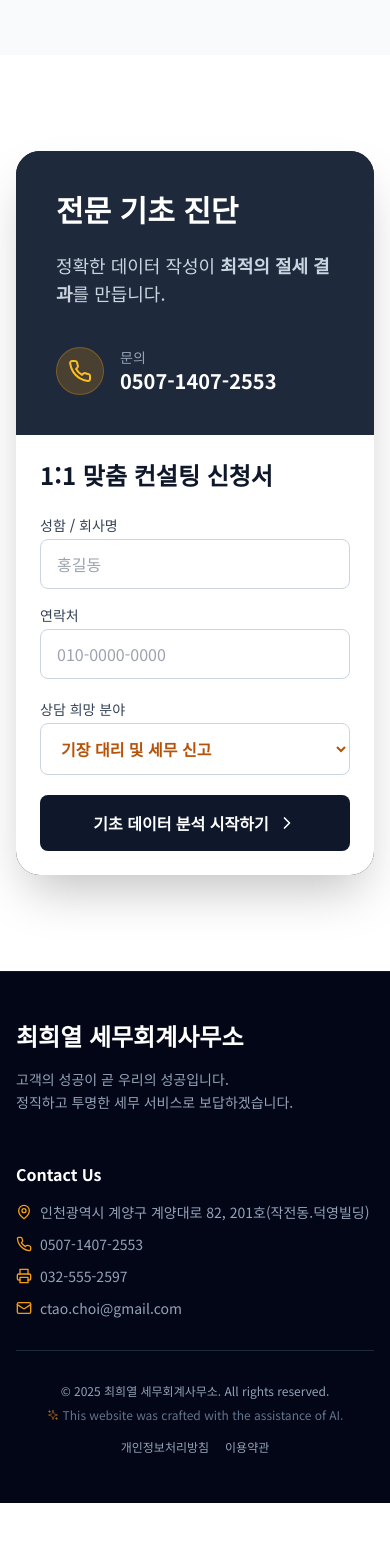
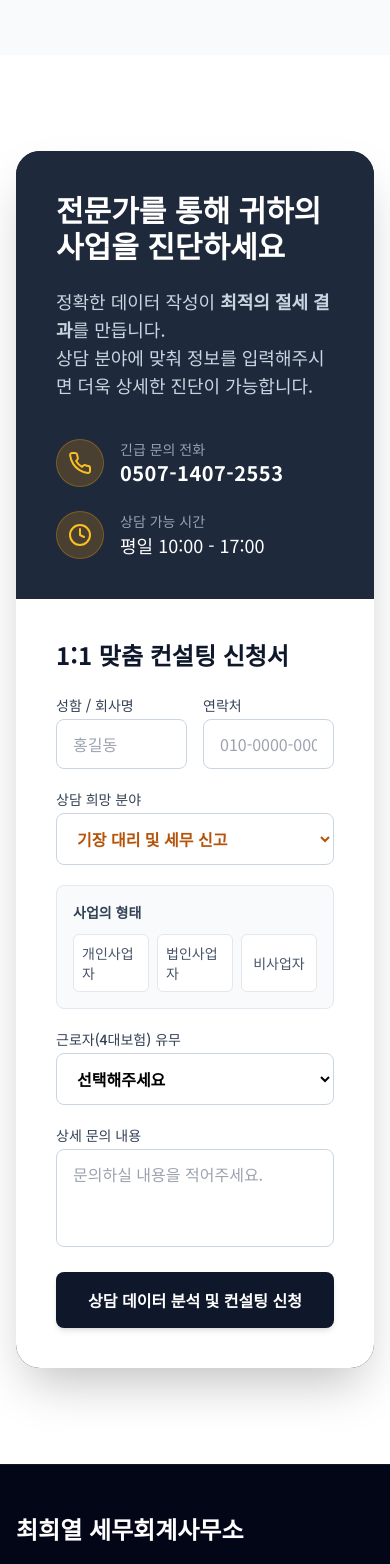
Before and after one commit to choiheeyeol/my-hompage, a React (Vite) app: page / in a window 390 px wide. Shown: the part 5719-7283 px from the top of the page. Before the commit the page ends 7222 px from the top, so only its background shows below. Built offline with nearby package versions, Linux system fonts and the light colour scheme.

Commit message:
final update

```diff
--- a/src/components/ContactCTA.tsx
+++ b/src/components/ContactCTA.tsx
@@ -1,4 +1,4 @@
-import React, { useState, useEffect } from 'react';
+import React, { useState } from 'react';
 import { Send, Phone, Clock, ChevronRight, RotateCcw } from 'lucide-react';
 
 const ContactCTA: React.FC = () => {
@@ -7,6 +7,13 @@ const ContactCTA: React.FC = () => {
     name: '',
     phone: '',
     category: '기장 대리 및 세무 신고',
+    businessType: '',
+    taxType: '',
+    hasEmployee: '',
+    propertyAction: '',
+    lifecycleStage: '',
+    crisisType: '',
+    message: ''
   });
 
   // 구글 설문지 설정
@@ -17,7 +24,15 @@ const ContactCTA: React.FC = () => {
     category: "entry.1404194098"
   };
 
-  // 연락처 자동 하이픈 기능
+  const serviceOptions = [
+    "기장 대리 및 세무 신고",
+    "세무 조정 및 기업 재무 진단",
+    "재산세제 (양도·상속·증여)",
+    "사업 생애주기 및 위기 관리 컨설팅",
+    "기타 문의",
+  ];
+
+  // [추가] 연락처 자동 하이픈 기능
   const formatPhoneNumber = (value: string) => {
     const number = value.replace(/[^\d]/g, '');
     if (number.length < 4) return number;
@@ -26,23 +41,24 @@ const ContactCTA: React.FC = () => {
     return `${number.slice(0, 3)}-${number.slice(3, 7)}-${number.slice(7, 11)}`;
   };
 
-  const handleChange = (e: React.ChangeEvent<HTMLInputElement | HTMLSelectElement>) => {
-    const { id, value } = e.target;
-    if (id === 'phone') {
+  const handleChange = (e: React.ChangeEvent<HTMLInputElement | HTMLSelectElement | HTMLTextAreaElement>) => {
+    const { id, value, name } = e.target;
+    const fieldId = id || name;
+
+    if (fieldId === 'phone') {
       setFormData(prev => ({ ...prev, phone: formatPhoneNumber(value) }));
     } else {
-      setFormData(prev => ({ ...prev, [id]: value }));
+      setFormData(prev => ({ ...prev, [fieldId]: value }));
     }
   };
 
   const handleSubmit = (e: React.FormEvent) => {
     e.preventDefault();
-    setIsSubmitted(true);
+    setIsSubmitted(true); // 버튼 클릭 시 설문지 iframe 노출
   };
 
-  // 홈페이지 메인으로 돌아가는 함수
   const handleGoHome = () => {
-    window.location.href = "/";
+    window.location.href = "/"; // 메인으로 이동
   };
 
   const getPrefilledUrl = () => {
@@ -50,7 +66,75 @@ const ContactCTA: React.FC = () => {
     params.append(ENTRY_IDS.name, formData.name);
     params.append(ENTRY_IDS.phone, formData.phone);
     params.append(ENTRY_IDS.category, formData.category);
+    // 상세 메시지도 설문에 넣고 싶다면 구글 설문의 '문의내용' entry ID를 찾아 추가 가능합니다.
     return `${GOOGLE_FORM_BASE_URL}&${params.toString()}`;
+  };
+
+  const renderDynamicFields = () => {
+    // ... (기존 동적 필드 렌더링 로직 그대로 유지)
+    if (formData.category === "사업 생애주기 및 위기 관리 컨설팅") {
+      return (
+        <div className="space-y-5 animate-in fade-in slide-in-from-top-2 duration-500">
+          <div className="p-4 bg-slate-50 rounded-lg border border-slate-200">
+            <label className="block text-sm font-bold text-slate-700 mb-3">현재 사업 단계</label>
+            <div className="space-y-2">
+              {['창업 준비 단계', '사업 운영 중 (구조 전환 고려)', '폐업 또는 사업 정리 예정'].map(stage => (
+                <label key={stage} className={`flex items-center p-3 border rounded-md cursor-pointer text-sm transition-all ${formData.lifecycleStage === stage ? 'bg-amber-500 border-amber-500 text-white' : 'bg-white text-slate-600 hover:border-amber-300'}`}>
+                  <input type="radio" name="lifecycleStage" value={stage} onChange={handleChange} className="hidden" />
+                  <ChevronRight size={16} className="mr-2" /> {stage}
+                </label>
+              ))}
+            </div>
+          </div>
+          {/* 생략된 조건부 렌더링 코드들도 기존과 동일하게 유지됨 */}
+        </div>
+      );
+    }
+    // ... (기존 기장/재산세제 관련 렌더링 코드 유지)
+    if (formData.category === "기장 대리 및 세무 신고" || formData.category === "세무 조정 및 기업 재무 진단") {
+      return (
+        <div className="space-y-5 animate-in fade-in slide-in-from-top-2 duration-500">
+          <div className="p-4 bg-slate-50 rounded-lg border border-slate-200">
+            <label className="block text-sm font-bold text-slate-700 mb-3">사업의 형태</label>
+            <div className="grid grid-cols-3 gap-2">
+              {['개인사업자', '법인사업자', '비사업자'].map(type => (
+                <label key={type} className={`flex items-center justify-center p-2 border rounded-md cursor-pointer text-sm transition-all ${formData.businessType === type ? 'bg-amber-500 border-amber-500 text-white' : 'bg-white text-slate-600 hover:border-amber-300'}`}>
+                  <input type="radio" name="businessType" value={type} onChange={handleChange} className="hidden" />
+                  {type}
+                </label>
+              ))}
+            </div>
+          </div>
+          <div>
+            <label className="block text-sm font-medium text-slate-700 mb-1">근로자(4대보험) 유무</label>
+            <select id="hasEmployee" value={formData.hasEmployee} onChange={handleChange} className="w-full px-4 py-3 rounded-lg border border-slate-300 outline-none focus:ring-2 focus:ring-amber-500 bg-white font-bold">
+              <option value="">선택해주세요</option>
+              <option value="있음">근로자 있음 (4대보험 가입)</option>
+              <option value="없음">근로자 없음 (대표자 1인)</option>
+            </select>
+          </div>
+        </div>
+      );
+    }
+
+    if (formData.category === "재산세제 (양도·상속·증여)") {
+      return (
+        <div className="space-y-5 animate-in fade-in slide-in-from-top-2 duration-500">
+          <div className="p-4 bg-slate-50 rounded-lg border border-slate-200">
+            <label className="block text-sm font-bold text-slate-700 mb-3">진행 상황 (선택)</label>
+            <div className="space-y-2">
+              {['계약/사망 전 (사전 절세 플랜)', '계약 완료 / 등기 이전 전', '등기 완료 / 신고 대행'].map(status => (
+                <label key={status} className={`flex items-center p-3 border rounded-md cursor-pointer text-sm transition-all ${formData.propertyAction === status ? 'bg-amber-500 border-amber-500 text-white' : 'bg-white text-slate-600 hover:border-amber-300'}`}>
+                  <input type="radio" name="propertyAction" value={status} onChange={handleChange} className="hidden" />
+                  <ChevronRight size={16} className="mr-2" /> {status}
+                </label>
+              ))}
+            </div>
+          </div>
+        </div>
+      );
+    }
+    return null;
   };
 
   return (
@@ -59,20 +143,27 @@ const ContactCTA: React.FC = () => {
         <div className="bg-slate-900 rounded-3xl overflow-hidden shadow-2xl flex flex-col lg:flex-row">
 
           {/* [디자인 유지] 왼쪽 안내 영역 */}
-          <div className="lg:w-1/3 p-10 md:p-14 flex flex-col justify-center bg-slate-800 text-white relative">
+          <div className="lg:w-1/2 p-10 md:p-14 flex flex-col justify-center bg-slate-800 text-white relative overflow-hidden">
+            <div className="absolute inset-0 opacity-10" style={{ backgroundImage: 'radial-gradient(circle at 2px 2px, rgba(255,255,255,0.15) 1px, transparent 0)', backgroundSize: '24px 24px' }}></div>
             <div className="relative z-10">
-              <h2 className="text-3xl font-bold mb-6">전문 기초 진단</h2>
+              <h2 className="text-3xl font-bold mb-6">전문가를 통해 귀하의 사업을 진단하세요</h2>
               <p className="text-slate-300 mb-10 text-lg">
-                정확한 데이터 작성이 <strong>최적의 절세 결과</strong>를 만듭니다.
+                정확한 데이터 작성이 <strong>최적의 절세 결과</strong>를 만듭니다.<br/>
+                상담 분야에 맞춰 정보를 입력해주시면 더욱 상세한 진단이 가능합니다.
               </p>
               <div className="space-y-6">
                 <div className="flex items-center space-x-4">
-                  <div className="w-12 h-12 bg-amber-500/20 rounded-full flex items-center justify-center text-amber-400 border border-amber-500/30">
-                    <Phone className="w-6 h-6" />
+                  <div className="w-12 h-12 bg-amber-500/20 rounded-full flex items-center justify-center text-amber-400 border border-amber-500/30"><Phone className="w-6 h-6" /></div>
+                  <div>
+                    <p className="text-sm text-slate-400">긴급 문의 전화</p>
+                    <p className="text-xl font-bold tracking-wide">0507-1407-2553</p>
                   </div>
+                </div>
+                <div className="flex items-center space-x-4">
+                  <div className="w-12 h-12 bg-amber-500/20 rounded-full flex items-center justify-center text-amber-400 border border-amber-500/30"><Clock className="w-6 h-6" /></div>
                   <div>
-                    <p className="text-sm text-slate-400">문의</p>
-                    <p className="text-xl font-bold">0507-1407-2553</p>
+                    <p className="text-sm text-slate-400">상담 가능 시간</p>
+                    <p className="text-lg">평일 10:00 - 17:00</p>
                   </div>
                 </div>
               </div>
@@ -80,11 +171,11 @@ const ContactCTA: React.FC = () => {
           </div>
 
           {/* [디자인 유지] 오른쪽 영역 */}
-          <div className="lg:w-2/3 p-6 md:p-10 bg-white">
+          <div className="lg:w-1/2 p-10 md:p-14 bg-white overflow-y-auto max-h-[800px]">
             {!isSubmitted ? (
               <form onSubmit={handleSubmit} className="space-y-5">
                 <h3 className="text-2xl font-bold text-slate-900 mb-6">1:1 맞춤 컨설팅 신청서</h3>
-                <div className="grid grid-cols-1 md:grid-cols-2 gap-4">
+                <div className="grid grid-cols-2 gap-4">
                   <div>
                     <label className="block text-sm font-medium text-slate-700 mb-1">성함 / 회사명</label>
                     <input type="text" id="name" required value={formData.name} onChange={handleChange} className="w-full px-4 py-3 rounded-lg border border-slate-300 focus:ring-2 focus:ring-amber-500 outline-none" placeholder="홍길동" />
@@ -94,29 +185,30 @@ const ContactCTA: React.FC = () => {
                     <input type="tel" id="phone" required value={formData.phone} onChange={handleChange} className="w-full px-4 py-3 rounded-lg border border-slate-300 focus:ring-2 focus:ring-amber-500 outline-none" placeholder="010-0000-0000" />
                   </div>
                 </div>
+
                 <div>
                   <label className="block text-sm font-medium text-slate-700 mb-1">상담 희망 분야</label>
                   <select id="category" value={formData.category} onChange={handleChange} className="w-full px-4 py-3 rounded-lg border border-slate-300 focus:ring-2 focus:ring-amber-500 outline-none bg-white font-bold text-amber-700">
-                    <option value="기장 대리 및 세무 신고">기장 대리 및 세무 신고</option>
-                    <option value="세무 조정 및 기업 재무 진단">세무 조정 및 기업 재무 진단</option>
-                    <option value="재산세제 (양도·상속·증여)">재산세제 (양도·상속·증여)</option>
-                    <option value="사업 생애주기 및 위기 관리 컨설팅">사업 생애주기 및 위기 관리 컨설팅</option>
-                    <option value="기타 문의">기타 문의</option>
+                    {serviceOptions.map(option => <option key={option} value={option}>{option}</option>)}
                   </select>
                 </div>
-                <button type="submit" className="w-full bg-slate-900 hover:bg-slate-800 text-white font-bold py-4 rounded-lg transition-all flex items-center justify-center space-x-2">
-                  <span>기초 데이터 분석 시작하기</span>
-                  <ChevronRight size={20} />
+
+                {renderDynamicFields()}
+
+                <div>
+                  <label className="block text-sm font-medium text-slate-700 mb-1">상세 문의 내용</label>
+                  <textarea id="message" name="message" rows={3} value={formData.message} onChange={handleChange} className="w-full px-4 py-3 rounded-lg border border-slate-300 focus:ring-2 focus:ring-amber-500 outline-none resize-none" placeholder="문의하실 내용을 적어주세요."></textarea>
+                </div>
+
+                <button type="submit" className="w-full bg-slate-900 hover:bg-slate-800 text-white font-bold py-4 rounded-lg transition-all shadow-md transform active:scale-[0.98]">
+                  상담 데이터 분석 및 컨설팅 신청
                 </button>
               </form>
             ) : (
               <div className="w-full animate-in fade-in duration-700">
                 <div className="flex items-center justify-between mb-4">
-                  <h3 className="text-lg font-bold text-amber-700 italic">InOn.Tax 정밀 진단 진행 중...</h3>
-                  <button
-                    onClick={handleGoHome}
-                    className="flex items-center space-x-1 text-xs font-bold text-slate-500 hover:text-slate-800 transition-colors bg-slate-100 px-3 py-2 rounded-full"
-                  >
+                  <h3 className="text-lg font-bold text-amber-700 italic">정밀 진단 진행 중...</h3>
+                  <button onClick={handleGoHome} className="flex items-center space-x-1 text-xs font-bold text-slate-500 hover:text-slate-800 bg-slate-100 px-3 py-2 rounded-full transition-all">
                     <RotateCcw size={14} />
                     <span>설문 완료/메인으로 이동</span>
                   </button>
@@ -124,7 +216,7 @@ const ContactCTA: React.FC = () => {
                 <iframe
                   src={getPrefilledUrl()}
                   width="100%"
-                  height="700"
+                  height="600"
                   frameBorder="0"
                   className="rounded-xl border border-slate-200 shadow-inner"
                 >
```
